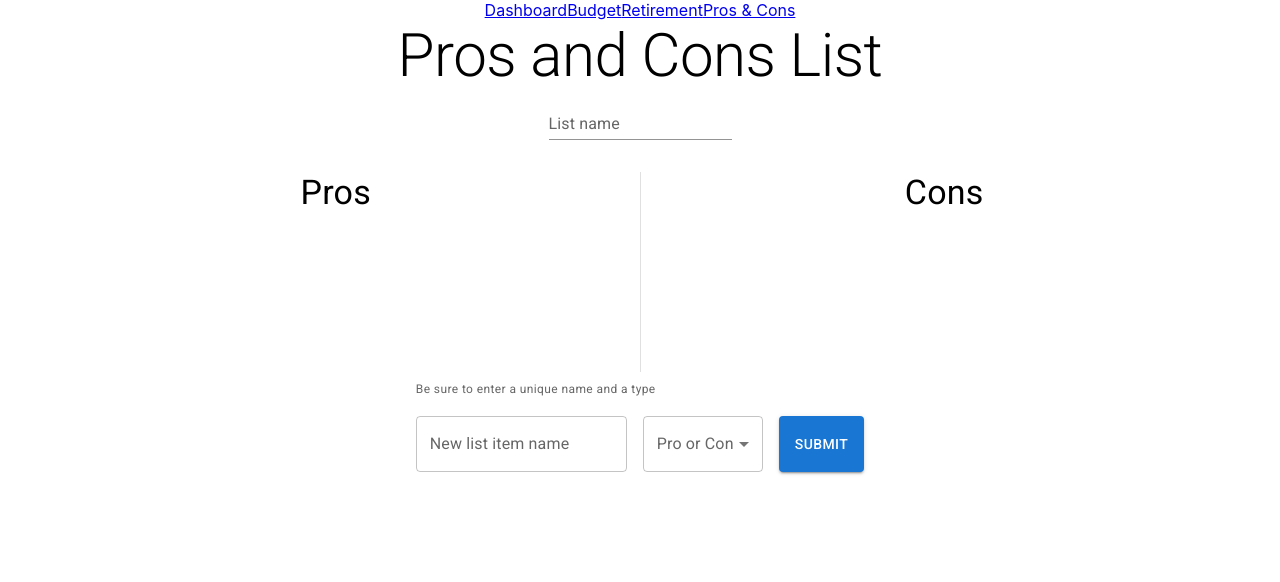
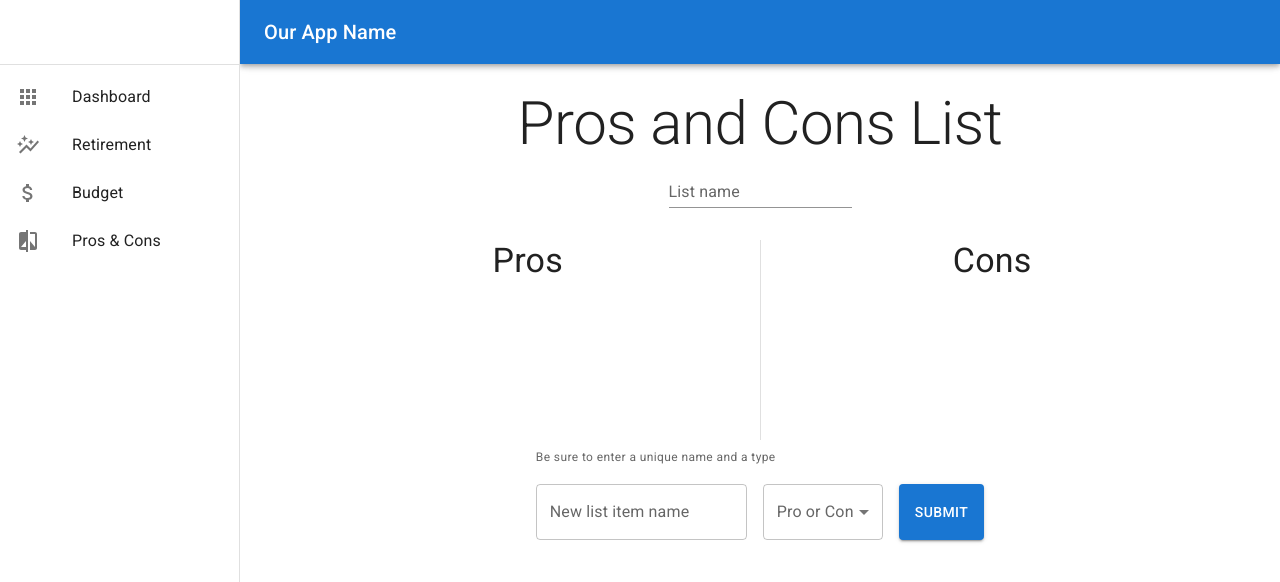
Before and after one commit to joshua-holmes/productivity-app, a React (Create React App) app: page /pros-cons in a window 1280 px wide. Shown: the top 582 px of the page. Built offline with nearby package versions, Linux system fonts and the light colour scheme.

Commit message:
Wrapped routes in SideNav, made SideNav fully functional

```diff
--- a/src/App.js
+++ b/src/App.js
@@ -1,5 +1,6 @@
 import './App.css';
 import { Route, Routes, BrowserRouter } from "react-router-dom";
+import SideNav from "./components/SideNav";
 
 import NavBar from "./components/NavBar";
 import Dashboard from "./components/Dashboard";
@@ -11,13 +12,14 @@ function App() {
     return (
         <div className="App">
             <BrowserRouter>
-                <NavBar />
+                <SideNav >
                     <Routes>
                         <Route path="/" element={<Dashboard />}/>
                         <Route path="/budget" element={<Budget />}/>
                         <Route path="/retirement" element={<Retirement />}/>
                         <Route path="/pros-cons" element={<ProsCons />}/>
                     </Routes>
+                </SideNav>
             </BrowserRouter>
         </div>
     );
--- a/src/components/SideNav.js
+++ b/src/components/SideNav.js
@@ -16,6 +16,7 @@ import AppsIcon from '@mui/icons-material/Apps';
 import AutoGraphIcon from '@mui/icons-material/AutoGraph';
 import AttachMoneyIcon from '@mui/icons-material/AttachMoney';
 import CompareIcon from '@mui/icons-material/Compare';
+import { Link } from "react-router-dom";
 
 import Budget from "./Budget";
 
@@ -25,10 +26,10 @@ const drawerWidth = 240;
 
 function SideNav(props) {
     const pages = [
-        {id: 1, name: 'Dashboard', icon: <AppsIcon />},
-        {id: 2, name: 'Retirement', icon: <AutoGraphIcon />},
-        {id: 3, name: 'Budget', icon: <AttachMoneyIcon />},
-        {id: 4, name: 'Pros & Cons', icon: <CompareIcon />}
+        {id: 1, name: 'Dashboard', icon: <AppsIcon />, link: "/"},
+        {id: 2, name: 'Retirement', icon: <AutoGraphIcon />, link: "/retirement"},
+        {id: 3, name: 'Budget', icon: <AttachMoneyIcon />, link: "/budget"},
+        {id: 4, name: 'Pros & Cons', icon: <CompareIcon />, link: "/pros-cons"}
     ]
 
   const { window } = props;
@@ -38,18 +39,25 @@ function SideNav(props) {
     setMobileOpen(!mobileOpen);
   };
 
+  const linkStyle = {
+      textDecoration: "none",
+      color: "inherit",
+  }
+
   const drawer = (
     <div>
         <Toolbar />
         <Divider />
         <List>
             {pages.map((item) => (
-          <ListItem button key={item.id}>
+                <Link style={linkStyle} to={item.link} key={item.id}>
+                    <ListItem button>
                         <ListItemIcon>
                             {item.icon}
                         </ListItemIcon>
                         <ListItemText primary={item.name} />
                     </ListItem>
+                </Link>
             ))}
         </List>
         {/* <Divider />
@@ -141,8 +149,7 @@ function SideNav(props) {
             }}
         >
             <Toolbar />
-        {/* RENDER THINGS HERE */}
-        <Budget />
+            {props.children}
         </Box>
     </Box>
   );
```
Lines whose indentation alone changed are shown as unchanged.
